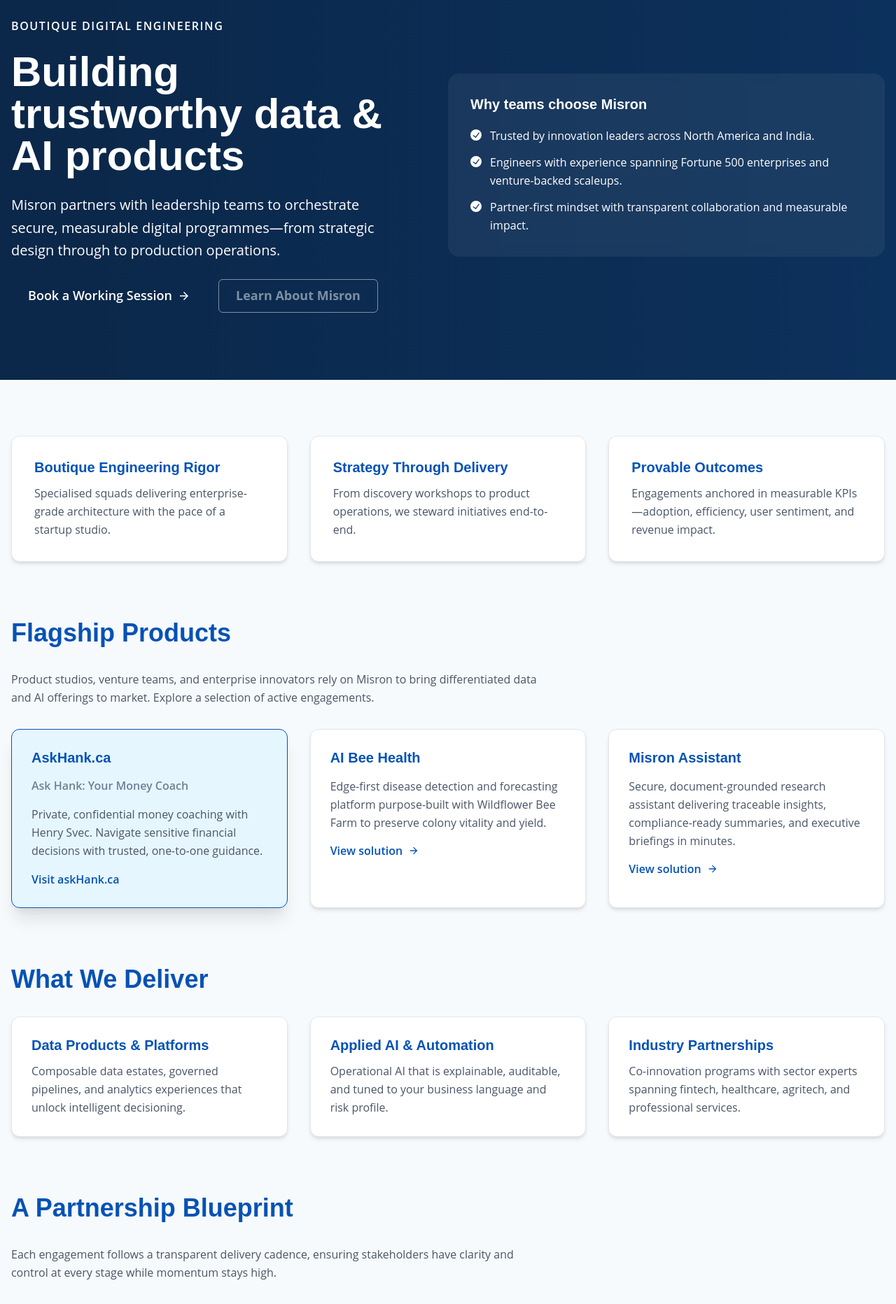
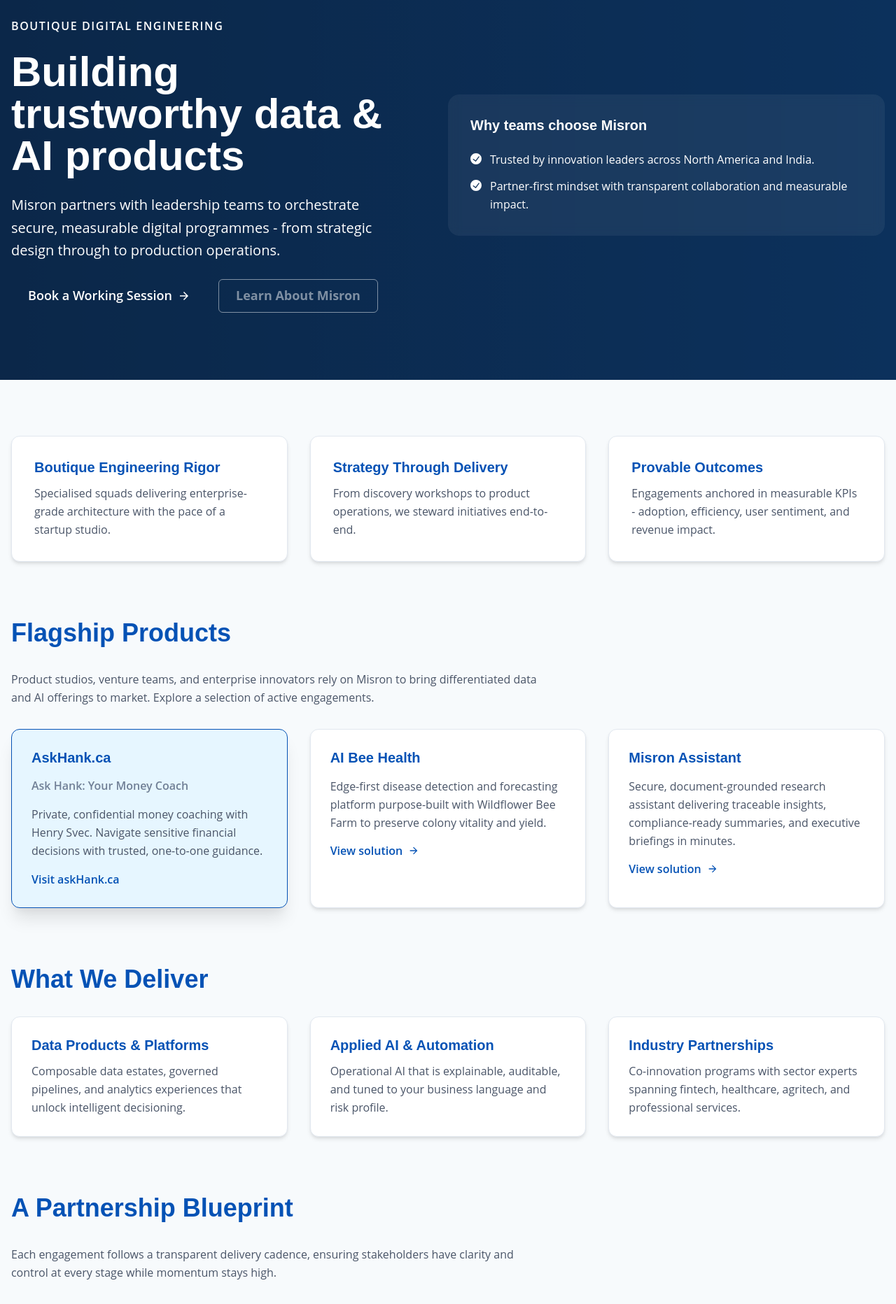
Before and after one commit to ambarishg/misron, a React (Vite) app: page / in a window 1280 px wide. Shown: the part 160-2024 px from the top of the page at 70% size. Built offline with nearby package versions, Linux system fonts and the light colour scheme.

Commit message:
Changed Files for AskHank

```diff
--- a/src/pages/Home.jsx
+++ b/src/pages/Home.jsx
@@ -52,7 +52,7 @@
   {
     title: "Provable Outcomes",
     detail:
-      "Engagements anchored in measurable KPIs—adoption, efficiency, user sentiment, and revenue impact.",
+      "Engagements anchored in measurable KPIs - adoption, efficiency, user sentiment, and revenue impact.",
   },
 ];
 
@@ -76,27 +76,26 @@
 
 const engagementMilestones = [
   {
-    phase: "01 · Discover",
+    phase: "01 - Discover",
     detail: "Co-create the product thesis, user stories, and success metrics with executive stakeholders.",
   },
   {
-    phase: "02 · Design & Validate",
+    phase: "02 - Design & Validate",
     detail: "Prototype high-value journeys, validate data feasibility, and stress-test governance needs.",
   },
   {
-    phase: "03 · Build & Launch",
+    phase: "03 - Build & Launch",
     detail: "Deliver secure, scalable solutions with progressive rollouts, observability, and enablement.",
   },
   {
-    phase: "04 · Evolve",
+    phase: "04 - Evolve",
     detail: "Operate a continuous improvement loop with telemetry-led enhancements and new revenue plays.",
   },
 ];
 
 const credibilitySignals = [
   "Trusted by innovation leaders across North America and India.",
-  "Engineers with experience spanning Fortune 500 enterprises and venture-backed scaleups.",
-  "Partner-first mindset with transparent collaboration and measurable impact.",
+   "Partner-first mindset with transparent collaboration and measurable impact.",
 ];
 
 const Home = () => {
@@ -131,7 +130,7 @@
                 Building trustworthy data & AI products
               </Heading>
               <Text fontSize={{ base: "md", md: "xl" }} maxW="3xl" lineHeight="tall" color="accent.100">
-                Misron partners with leadership teams to orchestrate secure, measurable digital programmes—from
+                Misron partners with leadership teams to orchestrate secure, measurable digital programmes - from
                 strategic design through to production operations.
               </Text>
               <HStack spacing={4} flexWrap="wrap">
@@ -163,7 +162,7 @@
               p={{ base: 6, md: 8 }}
               backdropFilter="blur(8px)"
             >
-              <VStack align="start" spacing={5}>
+              <VStack align="start" spacing={6}>
                 <Heading size="md" color="accent.100">
                   Why teams choose Misron
                 </Heading>
@@ -338,7 +337,7 @@
                 Ready to bring your next product to market with confidence?
               </Heading>
               <Text color="accent.100" lineHeight="tall">
-                Let’s align on outcomes, architecture, and go-to-market. We will assemble the right specialists
+                Let's align on outcomes, architecture, and go-to-market. We will assemble the right specialists
                 and get to work.
               </Text>
             </VStack>
```
